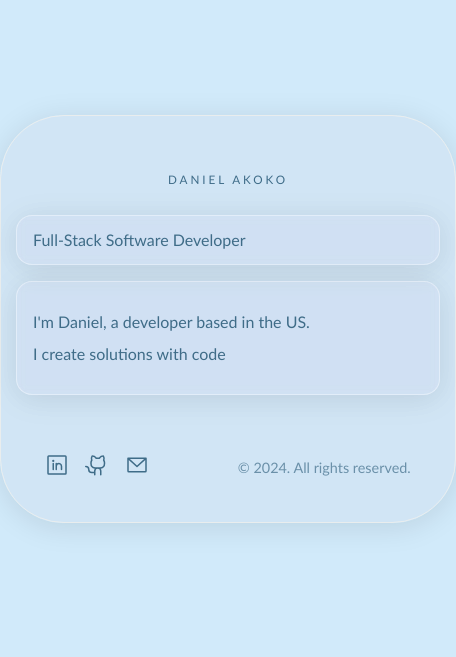
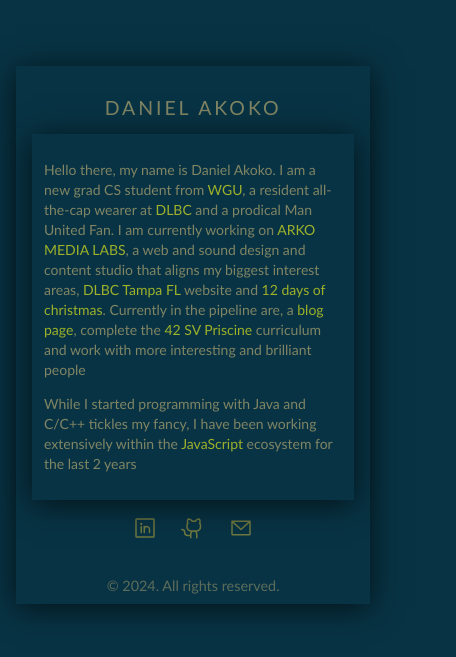
Before and after one commit to tobiakoko/website, a plain HTML site: page index.html in a window 390 px wide. Shown: the part 103-760 px from the top of the page, 456 px wide, since content can reach past the window. Drawn offline with nearby package versions, Linux system fonts and the light colour scheme.

Commit message:
refactored the layout and content of the page

```diff
--- a/index.html
+++ b/index.html
@@ -9,125 +9,133 @@
     <link rel="preconnect" href="https://fonts.gstatic.com" crossorigin>
 </head>
 <body>
+    <body>
         <div id="app">
-        <div class="container">
-            <div v-if="isLoading" class="name">
+            <article class="container">
                 <h1>DANIEL AKOKO</h1>
+                <section class="about">
+                    <p>
+                        Hello there, my name is Daniel Akoko. I am a new grad CS student from
+                        <span class="dialog-trigger" data-dialog="wgu-dialog">WGU</span>,
+                        a resident all-the-cap wearer at
+                        <span class="dialog-trigger" data-dialog="dlbc-dialog">DLBC</span>
+                        and a prodical Man United Fan.
+                        I am currently working on
+                        <span class="dialog-trigger" data-dialog="arko-dialog">ARKO MEDIA LABS</span>,
+                        a web and sound design and content studio that aligns my biggest interest areas,
+                        <span class="dialog-trigger" data-dialog="dlbc-website-dialog">DLBC Tampa FL</span>
+                        website and
+                        <span class="dialog-trigger" data-dialog="christmas-dialog">12 days of christmas</span>.
+                        Currently in the pipeline are, a
+                        <span class="dialog-trigger" data-dialog="blog-dialog">blog page</span>,
+                        complete the
+                        <span class="dialog-trigger" data-dialog="42sv-dialog">42 SV Priscine</span>
+                        curriculum and work with more interesting and brilliant people
+                    </p>
+                    <p>
+                        While I started programming with Java and C/C++ tickles my fancy,
+                        I have been working extensively within the
+                        <span class="dialog-trigger" data-dialog="js-dialog">JavaScript</span>
+                        ecosystem for the last 2 years
+                    </p>
+                </section>
+
+                <div id="wgu-dialog" class="info-dialog" style="display:none;">
+                    <a href="https://www.wgu.edu/alumni/commencement/e-diploma-verification/validate.html" target="_blank" class="info-link">Validation URL</a>
+                    <p>CeDiD: 241G-UCTQ-D9O4</p>
                 </div>
-            <template v-else>
-                <div class="content">
-                    <div class="name"><h1>DANIEL AKOKO</h1></div>
-                    <div class="information">
-                        <div class="about left">
-                            <span>Full-Stack Software Developer</span>
+
+                <div id="dlbc-dialog" class="info-dialog" style="display:none;">
+                    Deeper Life Bible Church, the church I currently attend and volunteer at. I lead the media (local church video + sound production and livestream) team, play piano for the choir and oversee the fundraising department
                 </div>
-                        <div class="about right">
-                            <p v-if="distance">
-                                I'm Daniel, a developer {{ distance.toFixed(2) }} kilometers away from you.
-                            </p>
-                            <p v-else>
-                                I'm Daniel, a developer based in the US.
-                            </p>
-                            <p>I create solutions with code</p>
+
+                <div id="arko-dialog" class="info-dialog" style="display:none;">
+                    A side project I embarked upon to take initiative on building projects end-to-end and learn the more business and managerial aspect of delivering user centered products
                 </div>
+
+                <div id="dlbc-website-dialog" class="info-dialog" style="display:none;">
+                    DLBC is an international church that is split up into smaller locations. I'm building the church website with Nextjs and Tailwind CSS
                 </div>
-                    <div class="footer">
+
+                <div id="christmas-dialog" class="info-dialog" style="display:none;">
+                    12 Christmas songs released iteratively 12 days till Christmas every year for the last 2 years
+                </div>
+
+                <div id="blog-dialog" class="info-dialog" style="display:none;">
+                    To document my progress so far, as a consistency marker and a source of motivation for myself, sometime in the future seeing how far I've come
+                </div>
+
+                <div id="42sv-dialog" class="info-dialog" style="display:none;">
+                    Deeper Life Bible Church, the church I currently attend and volunteer at. I lead the media (local church video + sound production and livestream) team, play piano for the choir and oversee the fundraising department.
+                </div>
+
+                <div id="js-dialog" class="info-dialog" style="display:none;">
+                    I have explored a range of Javascript framework for various reasons however, Nextjs has been my daily driver for some time now.
+                    Ironically, this site is built with Vue. I have used Python quite a lot as well.
+                </div>
+
+                <footer class="footer">
                     <div class="social-links">
-                            <a href="https://www.linkedin.com/in/daniel-akoko" target="_blank">
+                        <a href="https://www.linkedin.com/in/daniel-akoko" target="_blank" aria-label="LinkedIn Profile">
                             <svg xmlns="http://www.w3.org/2000/svg" width="24" height="24" fill="currentColor" viewBox="0 0 256 256">
                                 <path d="M216,24H40A16,16,0,0,0,24,40V216a16,16,0,0,0,16,16H216a16,16,0,0,0,16-16V40A16,16,0,0,0,216,24Zm0,192H40V40H216V216ZM96,112v64a8,8,0,0,1-16,0V112a8,8,0,0,1,16,0Zm88,28v36a8,8,0,0,1-16,0V140a20,20,0,0,0-40,0v36a8,8,0,0,1-16,0V112a8,8,0,0,1,15.79-1.78A36,36,0,0,1,184,140ZM100,84A12,12,0,1,1,88,72,12,12,0,0,1,100,84Z"></path>
                             </svg>
                         </a>
-                            <a href="https://github.com/tobiakoko" target="_blank">
+                        <a href="https://github.com/tobiakoko" target="_blank" aria-label="GitHub Profile">
                             <svg xmlns="http://www.w3.org/2000/svg" width="24" height="24" fill="currentColor" viewBox="0 0 256 256">
                                 <path d="M208.31,75.68A59.78,59.78,0,0,0,202.93,28,8,8,0,0,0,196,24a59.75,59.75,0,0,0-48,24H124A59.75,59.75,0,0,0,76,24a8,8,0,0,0-6.93,4,59.78,59.78,0,0,0-5.38,47.68A58.14,58.14,0,0,0,56,104v8a56.06,56.06,0,0,0,48.44,55.47A39.8,39.8,0,0,0,96,192v8H72a24,24,0,0,1-24-24A40,40,0,0,0,8,136a8,8,0,0,0,0,16,24,24,0,0,1,24,24,40,40,0,0,0,40,40H96v16a8,8,0,0,0,16,0V192a24,24,0,0,1,48,0v40a8,8,0,0,0,16,0V192a39.8,39.8,0,0,0-8.44-24.53A56.06,56.06,0,0,0,216,112v-8A58.14,58.14,0,0,0,208.31,75.68ZM200,112a40,40,0,0,1-40,40H112a40,40,0,0,1-40-40v-8a41.74,41.74,0,0,1,6.9-22.48A8,8,0,0,0,80,73.83a43.81,43.81,0,0,1,.79-33.58,43.88,43.88,0,0,1,32.32,20.06A8,8,0,0,0,119.82,64h32.35a8,8,0,0,0,6.74-3.69,43.87,43.87,0,0,1,32.32-20.06A43.81,43.81,0,0,1,192,73.83a8.09,8.09,0,0,0,1,7.65A41.72,41.72,0,0,1,200,104Z"></path>
                             </svg>
                         </a>
-                            <a href="mailto:tobiakoko@gmail.com" target="_blank">
+                        <a href="mailto:tobiakoko@gmail.com" target="_blank" aria-label="Email">
                             <svg xmlns="http://www.w3.org/2000/svg" width="24" height="24" fill="currentColor" viewBox="0 0 256 256">
                                 <path d="M224,48H32a8,8,0,0,0-8,8V192a16,16,0,0,0,16,16H216a16,16,0,0,0,16-16V56A8,8,0,0,0,224,48ZM203.43,64,128,133.15,52.57,64ZM216,192H40V74.19l82.59,75.71a8,8,0,0,0,10.82,0L216,74.19V192Z"></path>
                             </svg>
                         </a>
                     </div>
                     <div class="copyright">
-                            <p>© {{ yearDisplay }}. All rights reserved.</p>
+                        <p>© 2024. All rights reserved.</p>
                     </div>
-                    </div>
-                </div>
-            </template>
-        </div>
+                </footer>
+            </article>
         </div>
 
     <script>
-        const { createApp, ref, computed } = Vue
+        document.addEventListener('DOMContentLoaded', () => {
+            const dialogTriggers = document.querySelectorAll('.dialog-trigger');
 
-        createApp({
-            setup() {
-                const yearDisplay = computed(() => {
-                    const currentYear = new Date().getFullYear()
-                    return currentYear === 2024 ? '2024' : `2024 - ${currentYear}`
-                })
+            dialogTriggers.forEach(trigger => {
+                trigger.addEventListener('click', (e) => {
+                    const dialogId = e.target.getAttribute('data-dialog');
+                    const dialog = document.getElementById(dialogId);
 
-                const distance = ref(null)
-                const isLoading = ref(false)
+                    document.querySelectorAll('.info-dialog').forEach(d => {
+                        if (d !== dialog) d.style.display = 'none';
+                    });
 
-                getUserLocation()
+                    dialog.style.display = dialog.style.display === 'none' ? 'block' : 'none';
+                });
+            });
 
-                function getUserLocation() {
-                    if (navigator.geolocation) {
-                        navigator.geolocation.getCurrentPosition(
-                            (position) => {
-                                const userLatitude = position.coords.latitude;
-                                const userLongitude = position.coords.longitude;
-                                calculateDistance(userLatitude, userLongitude);
-                            },
-                            (error) => {
-                                console.error('Error getting user location:', error);
-                                isLoading.value = false;
+            document.addEventListener('click', (e) => {
+                if (!e.target.closest('.dialog-trigger') && !e.target.closest('.info-dialog')) {
+                    document.querySelectorAll('.info-dialog').forEach(dialog => {
+                        dialog.style.display = 'none';
+                    });
                 }
-                        );
-                    } else {
-                        console.error('Geolocation is not supported by this browser.');
-                        isLoading.value = false;
-                    }
-                }
-
-                function calculateDistance(userLatitude, userLongitude) {
-                    const siteLatitude = 37.7749;
-                    const siteLongitude = -122.4194;
-
-                    const earthRadius = 6371;
-                    const latDiff = toRadians(userLatitude - siteLatitude);
-                    const longDiff = toRadians(userLongitude - siteLongitude);
-                    const a = Math.sin(latDiff / 2) * Math.sin(latDiff / 2) +
-                            Math.cos(toRadians(siteLatitude)) * Math.cos(toRadians(userLatitude)) *
-                            Math.sin(longDiff / 2) * Math.sin(longDiff / 2);
-                    const c = 2 * Math.atan2(Math.sqrt(a), Math.sqrt(1 - a));
-                    distance.value = earthRadius * c;
-                }
-
-                function toRadians(degrees) {
-                    return degrees * Math.PI / 180;
-                }
-
-                return {
-                    yearDisplay,
-                    distance,
-                    isLoading
-                }
-            }
-        }).mount('#app')
+            });
+        });
     </script>
 
     <style>
         :root {
-            --color-primary: #3F6C88;
-            --color-secondary: #d1eafa;
-            --color-text: #333333;
+            --color-primary: #808564;
+            --color-article: #737c40f3;
+            --color-secondary: #083344;
+            --color-text: #cecece;
             --font-heading: 'Satoshi', sans-serif;
             --font-body: 'Gill Sans', 'Gill Sans MT', Calibri, 'Trebuchet MS', sans-serif;
+        }
 
-        }
         body {
             margin: 0;
             padding: 0;
@@ -139,120 +147,238 @@
             font-weight: 200;
             background-color: var(--color-secondary);
             color: var(--color-primary);
+            line-height: 1.3;
         }
 
-        .container {
-            max-width: 800px;
+        article {
+            max-width: 90%;
             width: 100%;
-            text-align: center;
-            padding: 2rem;
-            border: #E9EDEE 1px solid;
-            border-radius: 4em;
-            background-color: #d0e1f08f;
-            box-shadow: 0 4px 30px rgba(2, 2, 2, 0.1);
+            max-width: 600px;
+            padding: 1rem;
+            background-color: #083344;
+            box-shadow: 0 4px 30px rgba(2, 2, 2, 0.651);
             backdrop-filter: blur(5px);
             -webkit-backdrop-filter: blur(5px);
+            margin: 1rem;
         }
 
-        .container:hover {
-            backdrop-filter: blur(3px);
-            -webkit-backdrop-filter: blur(3px);
-            transform: scale(1.01);
-            transition: ease-in-out 0.5s;
-        }
-
-        .name > h1 {
-            display: inline-block;
+        h1 {
+            font-size: clamp(1.5rem, 5vw, 3rem);
             margin-bottom: 1rem;
             letter-spacing: 0.25em;
-            font-size: 3vw;
             font-weight: 400;
             font-family: var(--font-body);
             text-align: center;
         }
 
-        .information {
-            display: flex;
-            justify-content: space-around;
-            margin-bottom: 2rem;
-            line-height: 1;
+        .about {
+            text-align: left;
+            padding: 1rem;
+            background: #083344;
+            box-shadow: 0 4px 30px rgba(2, 2, 2, 0.651);
+            backdrop-filter: blur(5px);
+            -webkit-backdrop-filter: blur(7px);
         }
 
-        .about {
-            text-align: left;
-            border: #E9EDEE solid 1px;
+        .info-dialog {
+            background-color: #083344;
+            box-shadow: inset 0 0 2000px rgba(255, 255, 255, .5);
+            backdrop-filter: blur(10px);
+            -webkit-backdrop-filter: blur(10px);
+            color: #afd7ff;
             padding: 1rem;
-            width: 40%;
-            border-radius: 2rem;
-            background: rgba(205, 216, 238, 0.2);
-            border-radius: 16px;
-            box-shadow: 0 4px 30px rgba(2, 2, 2, 0.1);
-            backdrop-filter: blur(5px);
-            -webkit-backdrop-filter: blur(7px);
-            border: 1px solid rgba(255, 255, 255, 0.39);
+            max-width: 300px;
+            margin: 0 auto;
+            text-align: center;
+            font-size: 12pt;
+            line-height: normal;
         }
 
-        .about:hover {
-            backdrop-filter: blur(10px);
-            -webkit-backdrop-filter: blur(10px);
-            transform: scale(1.01);
-            transition: ease-in-out 0.5s;
+
+        .info-link {
+            color: #71a5da;
+            text-decoration: none;
+            position: relative;
+            transition: color 0.3s ease;
+            text-shadow: 1px 1px #083344;
         }
 
-        .footer {
+        .info-link::after {
+            content: '↗';
+            margin-left: 4px;
+            font-size: 0.8em;
+            opacity: 0.7;
+        }
+
+        .info-link:hover {
+            color: #afd7ff;
+            text-shadow: 5px 5px #083344;
+        }
+
+        .info-link:hover::after {
+            opacity: 1;
+        }
+
+        .dialog-trigger {
+            color: #9DB12A;
+            cursor: pointer;
+            transition: color 0.3s ease;
+        }
+
+        .dialog-trigger:hover {
+            color: #CAF2BB;
+            transform: scale(2);
+        }
+
+        footer {
             margin-top: 2rem;
-            font-size: 0.9rem;
             display: flex;
             flex-direction: row;
-            gap: 4rem;
             justify-content: space-around;
+            gap: 1rem;
         }
 
         .social-links {
             display: flex;
             flex-direction: row;
-            gap: 1rem;
+            gap: 1.5rem;
             align-items: center;
+            justify-content: space-around;
         }
 
         .social-links a {
-            color: var(--color-primary);
-            transition: color 0.3s ease;
-            transition: ease-in-out 0.2s;
-        }
-
-        .info-link {
-            color: var(--color-primary);
+            color: var(--color-article);
+            transition: color 0.3s ease, transform 0.2s ease;
         }
 
         .social-links a:hover {
             color: #afd7ff;
-            transform: scale(1.5);
+            transform: scale(1.3);
         }
 
         svg:hover {
             fill: #afd7ff;
+            box-shadow: 1px 1px var(--color-primary);
         }
 
-        .copyright > p {
-            margin-top: 1rem;
+        .copyright {
+            text-align: center;
             opacity: 0.7;
+            font-size: 0.9rem;
         }
 
-        @media (max-width: 768px) {
-            .about {
-                width: 100%;
-                margin-bottom: 1rem;
+        @media screen and (max-width: 768px) {
+            body {
+                display: flex;
+                justify-content: center;
+                align-items: center;
+                padding: 1rem;
+                font-size: 0.875rem;
+                line-height: 1.25rem;
             }
 
-            .information {
-                flex-direction: column;
-                align-items: center;
+            article {
+                max-width: 80%;
+                width: 100%;
+                margin: auto;
+                padding: 1rem 1rem 0;
+                max-height: 40%;
             }
 
-            .name {
-                padding: 0.8rem 2rem;
-                font-size: 1.5rem;
+            .about {
+                padding: 1rem;
+                text-align: left;
+                width: 100%;
+                box-sizing: border-box;
+            }
+
+            h1 {
+                font-size: clamp(1.5rem, 5vw, 3rem);
+                margin-bottom: 1rem;
+                letter-spacing: 0.25em;
+            }
+
+            footer {
+                margin-top: 1rem;
+                flex-direction: column;
+            }
+
+            .social-links {
+                justify-content: center;
+                gap: 1rem;
+            }
+
+            .info-dialog {
+                max-width: 40%;
+                margin: 0 auto;
+                padding: 0.5rem;
+                font-size: 0.7rem;
+            }
+
+            .copyright{
+                margin: 0;
+            }
+        }
+
+        @media screen and (max-width: 480px) {
+            body {
+                margin: auto;
+                overflow: hidden;
+                font-size: 0.875rem;
+                line-height: 1.25rem;
+            }
+
+            article {
+                max-width: 90%;
+                max-height: 30%;
+                margin: 0;
+            }
+
+            h1 {
+                font-size: clamp(1.2rem, 5vw, 2.5rem);
+                letter-spacing: 0.15em;
+            }
+
+            .about {
+                padding: 0.75rem;
+            }
+
+            .social-links {
+                gap: 1.5rem;
+            }
+
+            .info-dialog {
+                max-width: 95%;
+                padding: 0.75rem;
+                font-size: 10pt;
+            }
+
+            .copyright > p{
+                margin-bottom: 0.5rem;
+            }
+        }
+
+        /* Accessibility and Print Styles */
+        @media print {
+            body {
+                background-color: white;
+            }
+
+            article {
+                box-shadow: none;
+                border: 1px solid #ccc;
+            }
+        }
+
+        /* High Contrast Mode */
+        @media (prefers-contrast: high) {
+            article {
+                border: 2px solid var(--color-primary);
+            }
+
+            .about a {
+                font-weight: bold;
+                text-decoration: underline;
             }
         }
     </style>
```
Lines whose indentation alone changed are shown as unchanged.
